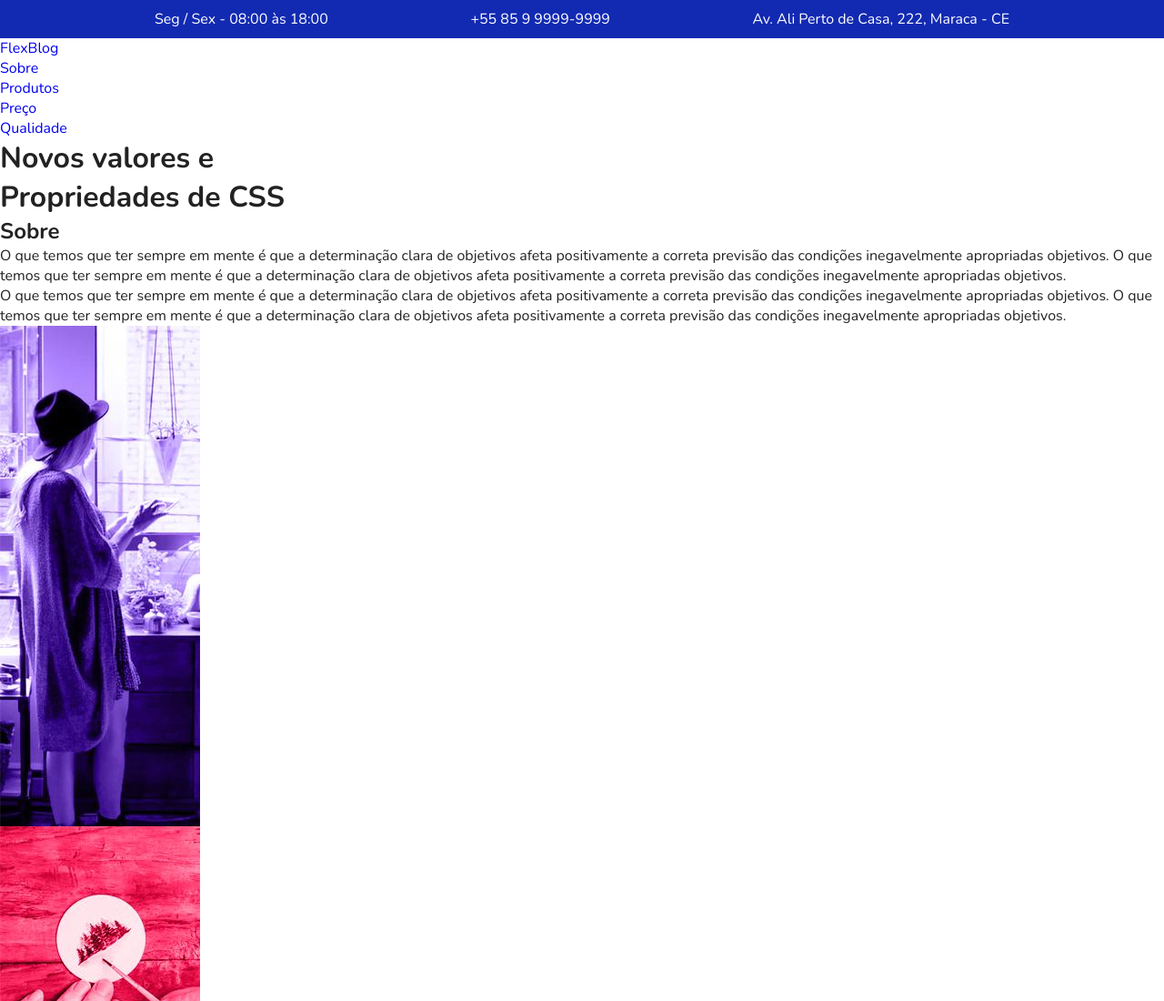
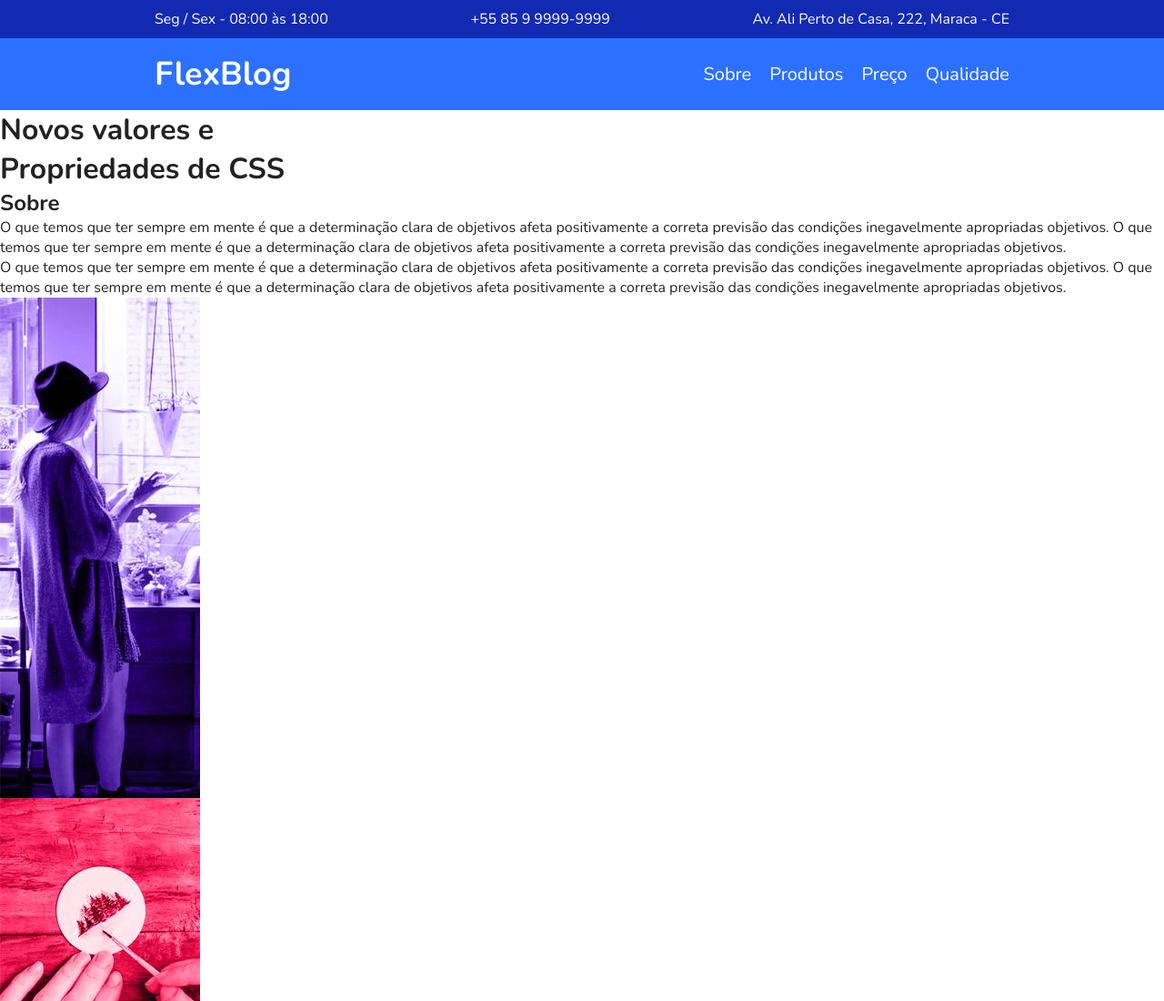
Before and after one commit to kervines/flex-box-origamid, a plain HTML site: page index.html in a window 1280 px wide. Shown: the top 1100 px of the page at 91% size. Drawn offline with nearby package versions, Linux system fonts and the light colour scheme.

Commit message:
add style menu

```diff
--- a/css/style.css
+++ b/css/style.css
@@ -55,3 +55,44 @@ img {
 .superinfo a {
   color: #ffffff;
 }
+
+/* Menu */
+
+.menu-bg {
+  background-color: #2c70ff;
+}
+
+.menu {
+  max-width: 960px;
+  margin: 0 auto;
+  padding: 15px 0;
+  display: flex;
+  flex-wrap: wrap;
+  justify-content: space-between;
+  align-items: center;
+}
+
+.menu a {
+  color: #ffffff;
+}
+
+.menu-logo a {
+  font-size: 2.25em;
+  font-weight: bold;
+  margin: 0 10px;
+}
+
+.menu-nav ul {
+  display: flex;
+  flex-wrap: wrap;
+}
+
+.menu-nav a {
+  font-size: 1.25em;
+  display: block;
+  padding: 10px;
+}
+
+.menu-nav a:hover {
+  color: #122ab2;
+}
```
